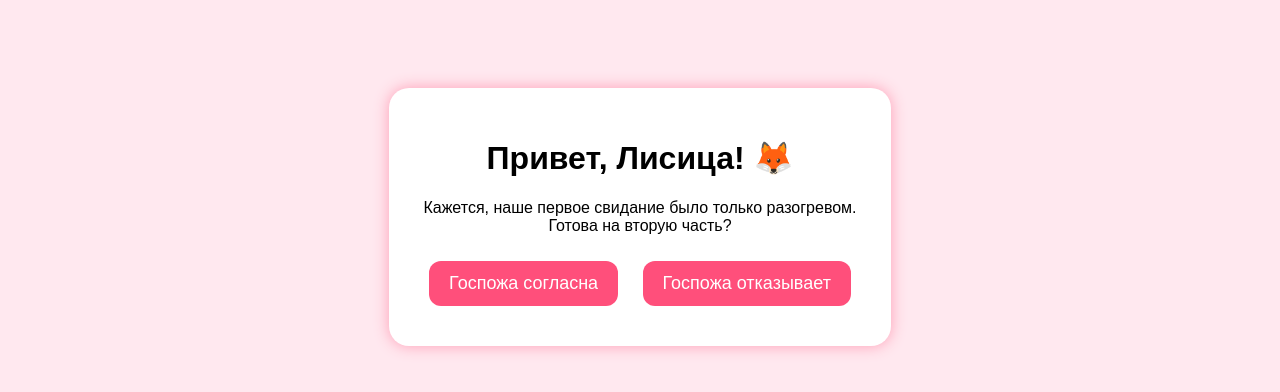
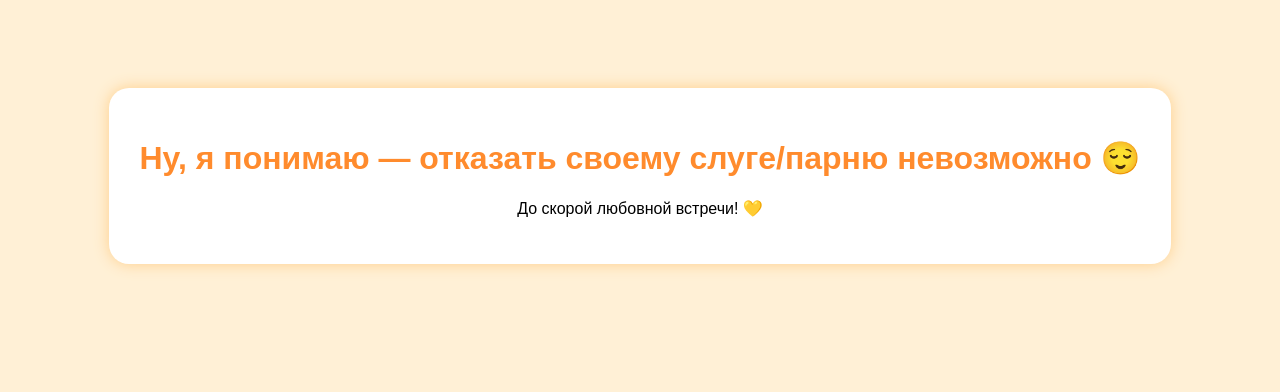
Before and after one commit to Vladislavs88/secondWing, a plain HTML site: page final.html in a window 1280 px wide. Drawn offline with Linux system fonts and the light colour scheme.

Commit message:
Update final.html for new content and styles

```diff
--- a/final.html
+++ b/final.html
@@ -2,26 +2,17 @@
 <html lang="ru">
 <head>
     <meta charset="UTF-8">
-    <title>Вопрос…</title>
+    <title>До скорой встречи!</title>
     <style>
-        body { background:#ffe8ef; font-family:Arial; text-align:center; padding-top:80px; }
-        .box { background:white; padding:30px; display:inline-block; border-radius:20px; box-shadow:0 0 15px #ff9eb6; }
-        button {
-            background:#ff4f7b; border:none; color:white;
-            padding:12px 20px; margin:10px; font-size:18px;
-            border-radius:12px; cursor:pointer;
-        }
-        button:hover { background:#ff2d61; }
+        body { background:#fff0d6; font-family:Arial; text-align:center; padding-top:80px; }
+        .box { background:white; padding:30px; display:inline-block; border-radius:20px; box-shadow:0 0 15px #ffcf8b; }
+        h1 { color:#ff8b2d; }
     </style>
 </head>
 <body>
     <div class="box">
-        <h1>Привет, Лисица! 🦊</h1>
-        <p>Кажется, наше первое свидание было только разогревом.<br>
-        Готова на вторую часть?</p>
-
-        <a href="yes.html"><button>Госпожа согласна</button></a>
-        <a href="no.html"><button>Госпожа отказывает</button></a>
+        <h1>Ну, я понимаю — отказать своему слуге/парню невозможно 😌</h1>
+        <p>До скорой любовной встречи! 💛</p>
     </div>
 </body>
 </html>
```
